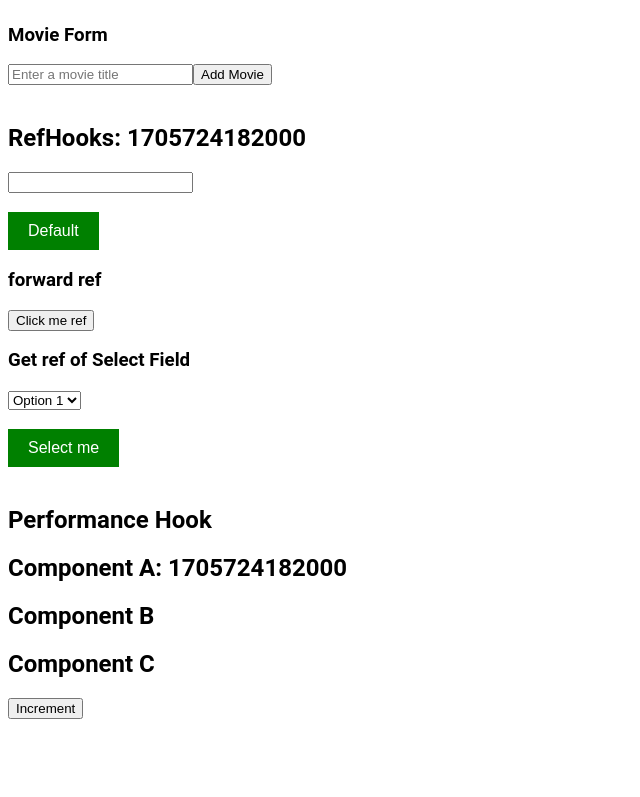
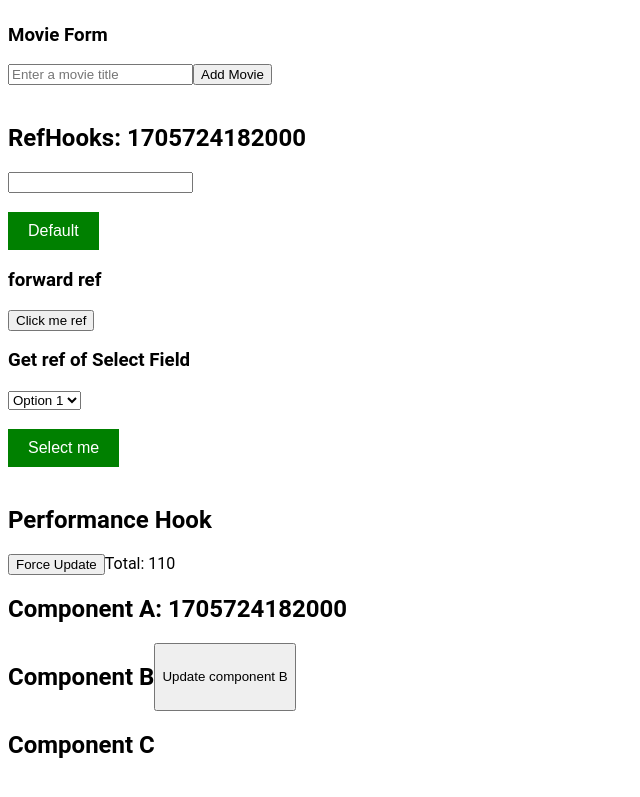
Before and after one commit to pnh1412/react-course, a React (Vite) app: page / in a window 1280 px wide. Shown: the part 5110-5907 px from the top of the page, without its empty margins (0-640 px from the left). Built offline with nearby package versions, Linux system fonts and the light colour scheme.

Commit message:
performance hook

```diff
--- a/src/PerformanceHook.jsx
+++ b/src/PerformanceHook.jsx
@@ -5,10 +5,28 @@ import SelectField from './components/SelectField';
 /*
 - performance hooks
     - memo
-
     - useCallback
     - useMemo
 
+memo
+- dùng để prevent component re-render ko cần thiết khi update state ko có liên quan component đó
+- nó có tham số thứ 2 là 1 function custom
+    - hàm này chỉ dùng để chỉ định những cái pros nào thay đổi thì component sẽ re-render
+
+useCallback
+- Returns  a memorized callback.
+- Callback function will re-runs if one of the dependencies has changed.
+- Every callback function should be memoized to prevent useless re-rendering of child components
+that use the callback function” is the reasoning of his teammates.
+
+Notes: chỉ nên xài useCallback when component được bọc memo
+
+useMemo
+- Returns  a memorized value.
+- useMemo() is a built-in React hook that accepts 2 arguments — a function compute that computes a result and the depedencies array.
+- During initial rendering, useMemo(compute, dependencies) invokes compute, memoizes the calculation result, and returns it to the component.
+- If during next renderings the dependencies don’t change, then useMemo() doesn’t invoke compute but returns the memoized value.
+- But if dependencies change during re-rendering, then useMemo() invokes compute, memoizes the new value, and returns it.
 */
 
 const ComponentA = React.memo(({ count, person }) => {
@@ -18,18 +36,22 @@ const ComponentA = React.memo(({ count, person }) => {
             <h1>Component A: {count}</h1>
         </div>
     )
-}, customEqual)
+})
+// }, customEqual)
 
-function customEqual(prevProps, nextProps) {
-    console.log('customEqual: ', {prevProps, nextProps})
-    return prevProps.person.lastName === nextProps.person.lastName
-}
+// hàm này chỉ dùng để chỉ định những cái pros nào thay đổi thì component sẽ re-render
+// function customEqual(prevProps, nextProps) {
+//     return prevProps.person.lastName === nextProps.person.lastName
+// }
 
-const ComponentB = React.memo(() => {
-    console.log('Component B render')
+const ComponentB = React.memo(({ person, handleUpdateComponentB }) => {
+    console.log('Component B render', {
+        person
+    })
     return (
-        <div>
+        <div style={{ display: 'flex' }}>
             <h1>Component B</h1>
+            <button type="button" onClick={handleUpdateComponentB}>Update component B</button>
         </div>
     )
 })
@@ -49,27 +71,48 @@ function PerformanceHook() {
         firstName: 'Tony',
         lastName: 'Stark'
     })
+    const [carts, setCarts] = React.useState([
+        { id: 1, name: 'lapptop', quality: 10, price: 10},
+        { id: 2, name: 'macbook', quality: 2, price: 2},
+        { id: 3, name: 'pdf', quality: 3, price: 2}
+    ])
+
+    const total = React.useMemo(() => {
+        console.log('useMemo: ')
+        return carts.reduce((acc, curr) => acc = acc + curr.quality * curr.price, 0)
+    }, [carts]);
 
     function handleForceUpdate() {
         setForceUpdate(Date.now())
-        setPerson(prevState => {
-            return {
-                ...prevState,
-                firstName: 'Steve',
-                lastName: `tony ${Date.now()}`
-            }
-        })
+        // setPerson(prevState => {
+        //     return {
+        //         ...prevState,
+        //         firstName: 'Steve',
+        //         lastName: `tony ${Date.now()}`
+        //     }
+        // })
     }
+
+    // re-create when component re-render , memory A, memory ??
+    // function handleUpdateComponentB() {
+    //     console.log('handleUpdateComponentB')
+    // }
+
+    const handleUpdateComponentB = React.useCallback(() => {
+        console.log('handleUpdateComponentB')
+    }, [forceUpdate])
+
+    console.log('forceUpdate: ', forceUpdate)
 
     return (
         <div>
             <h1>Performance Hook</h1>
+            <button type="button" onClick={handleForceUpdate}>Force Update</button>
+            Total: {total} <br />
+            <ComponentA count={forceUpdate} person={person} />
+            <ComponentB number={1} person={person} handleUpdateComponentB={handleUpdateComponentB}  />
+            <ComponentC firstName="tony" />
 
-            <ComponentA count={forceUpdate} person={person} />
-            <ComponentB  number={1}/>
-            <ComponentC  firstName="tony" />
-
-            <button type="button" onClick={handleForceUpdate}>Increment</button>
 
         </div>
     )
```
